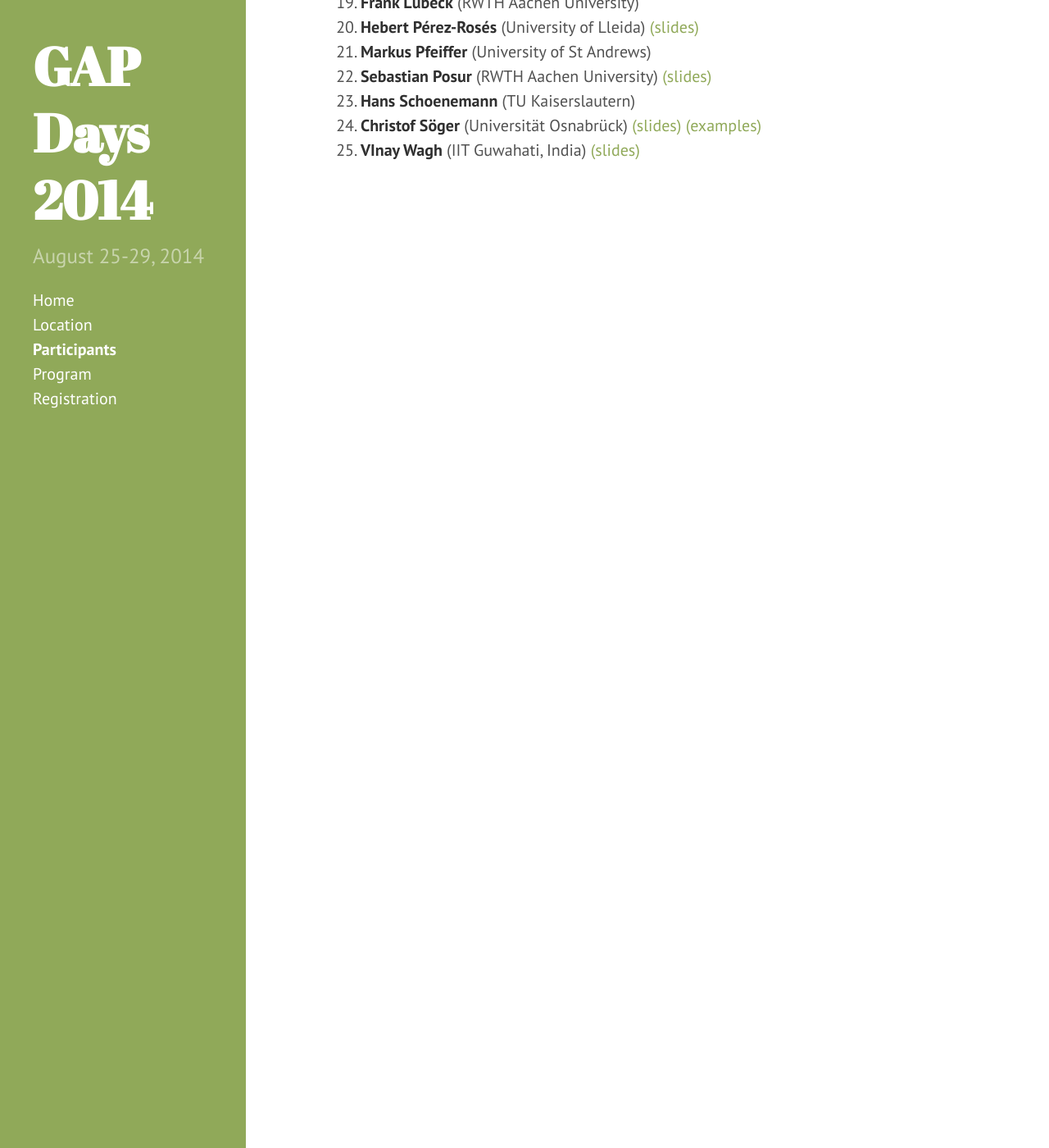
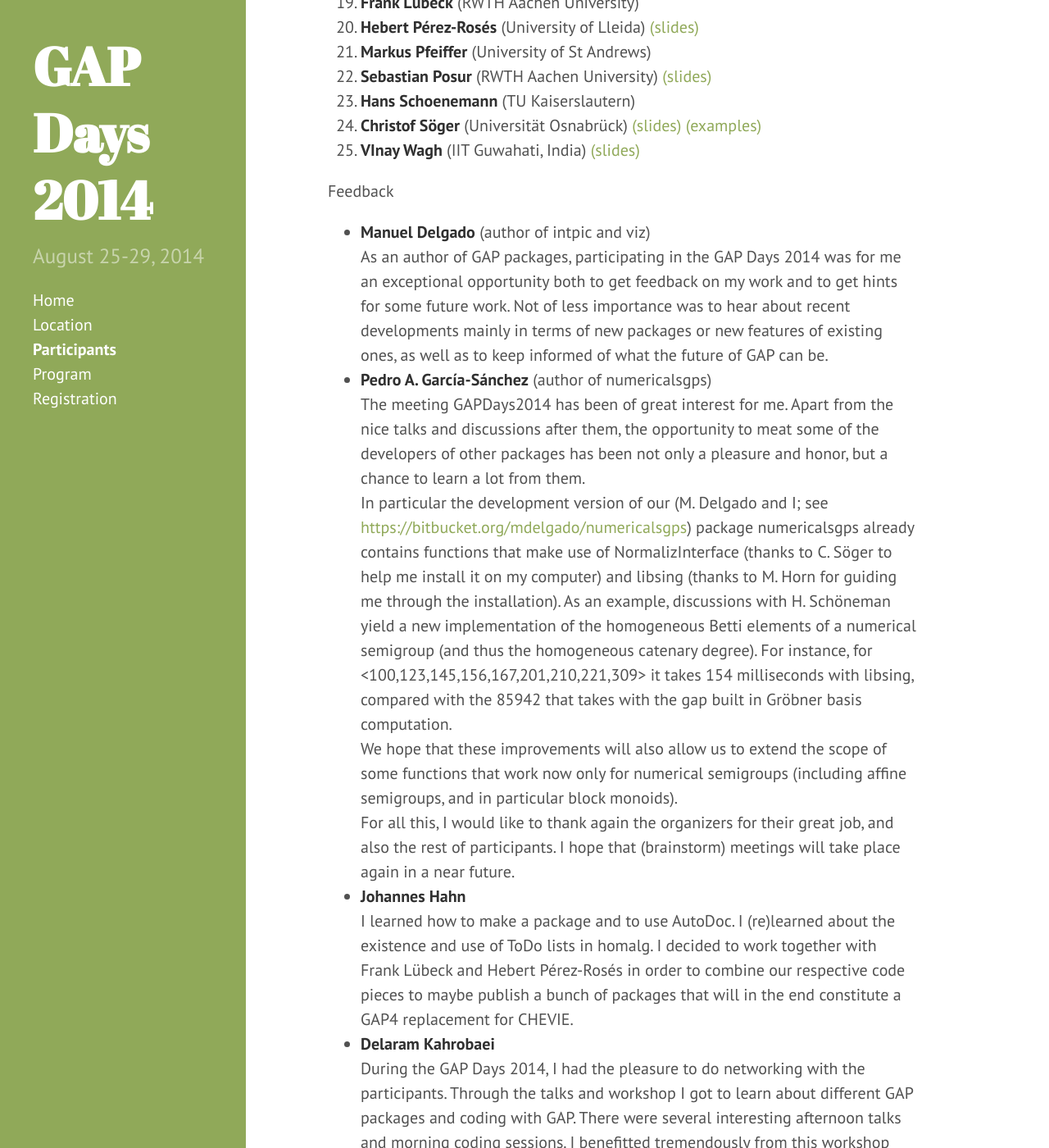
Before and after one commit to olexandr-konovalov/gapdays2014, a Jekyll site: the page built from participants.md, in a window 1280 px wide and 1400 px high, scrolled down 1013 px. Shown: the whole window at 82% size. Built offline with Jekyll 4.4.1, drawn with Linux system fonts in a browser that asks for light colours; Markdown is read by kramdown in place of the engine named in the settings; some of the changed text lies outside the part shown.

Commit message:
feedback

```diff
--- /dev/null
+++ b/_data/feedback.yml
@@ -0,0 +1,23 @@
+- name: Manuel Delgado
+  package: intpic and viz
+  feedback: As an author of GAP packages, participating in the GAP Days 2014 was for me an exceptional opportunity both to get feedback on my work and to get hints for some future work. Not of less importance was to hear about recent developments mainly in terms of new packages or new features of existing ones, as well as to keep informed of what the future of GAP can be.
+
+- name: Pedro A. García-Sánchez
+  package: numericalsgps
+  feedback: The meeting GAPDays2014 has been of great interest for me. Apart from the nice talks and discussions after them, the opportunity to meat some of the developers of other packages has been not only a pleasure and honor, but a chance to learn a lot from them. <br/> In particular the development version of  our (M. Delgado and I; see <a href="https://bitbucket.org/mdelgado/numericalsgps">https://bitbucket.org/mdelgado/numericalsgps</a>) package numericalsgps already contains functions that make use of NormalizInterface (thanks to C. Söger to help me install it on my computer) and libsing (thanks to M. Horn for guiding me through the installation). As an example, discussions with H. Schöneman yield a new implementation of the homogeneous Betti elements of a numerical semigroup (and thus the homogeneous catenary degree). For instance, for <100,123,145,156,167,201,210,221,309> it takes 154 milliseconds with libsing, compared with the 85942 that takes with the gap built in Gröbner basis  computation. <br/> We hope that these improvements will also allow us to extend the scope of some functions that work now only for numerical semigroups (including affine semigroups, and in particular block monoids). <br/> For all this, I would like to thank again the organizers for their great job, and also the rest of participants. I hope that (brainstorm) meetings will take place again in a near future.
+
+- name: Johannes Hahn
+  feedback: I learned how to make a package and to use AutoDoc. I (re)learned about the existence and use of ToDo lists in homalg. I decided to work together with Frank Lübeck and Hebert Pérez-Rosés in order to combine our respective code pieces to maybe publish a bunch of packages that will in the end constitute a GAP4 replacement for CHEVIE.
+
+- name: Delaram Kahrobaei
+  feedback: During the GAP Days 2014, I had the pleasure to do networking with the participants. Through the talks and workshop I got to learn about different GAP packages and coding with GAP. There were several interesting afternoon talks and morning coding sessions. I benefitted tremendously from this workshop and I hope will be able to participate in the future GAP Days.
+
+- name: Stephen Linton
+  feedback: Most important to me was having the opportunity to test hpcgap with a range of applications and package. Pleasingly it stood up quite well and porting simpler packages to run under it seems be fairly routine. I also had  number of useful discussions about the future direction and governance of GAP.
+
+- name: Hebert Perez
+  feedback: My attendance to GAP Days 2014 was very fruitful. Besides making my work known to other GAP users and developers, and learning about the other participants' contributions, I had the opportunity to discuss with them about future GAP contributions, more precisely about potential GAP packages to deal with labeled directed graphs and Coxeter groups, respectively. In our consideration, current GAP functionality for those mathematical objects is limited and outdated. Work on those packages has already started. Moreover, I could profit from the expertise of the other participants to finish the translation of some old GAP 3 code into GAP 4.
+
+- name: Christof Söger
+  package: NormalizInterface
+  feedback: We did further work on the interface to make installation easier and to supply a clearer and more powerful interface. Also a first user started to utilize the package and helped to find bugs. We hope to publish a first version to the public soon.
--- a/participants.md
+++ b/participants.md
@@ -19,3 +19,16 @@ title: Participants
   </li>
 {% endfor %}
 </ol>
+
+Feedback
+
+<ul>
+{% for p in site.data.feedback %}
+  <li>
+    <strong>{{ p.name }}</strong>
+    {% if p.package != null %} (author of {{ p.package }}){% endif %}
+    <br/>
+    {% if p.feedback != null %} {{ p.feedback }}{% endif %}
+  </li>
+{% endfor %}
+</ul>
```
Also changed, not shown: 1 other file.
